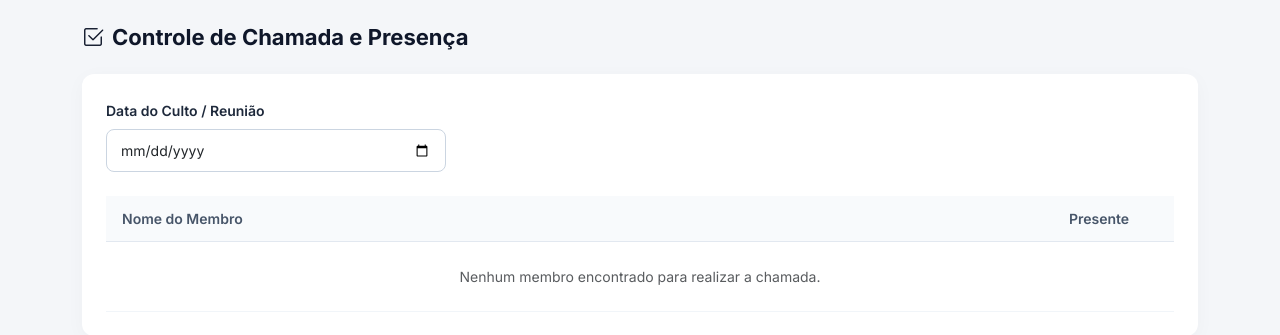
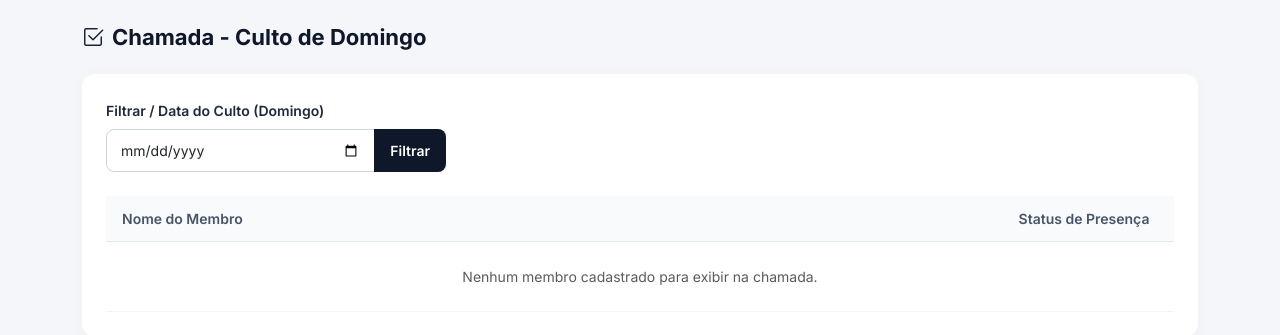
Before and after one commit to SimiTeste/church-presence, a Flask app: page /presence in a window 1280 px wide. Shown: the part 70-405 px from the top of the page. Run offline with Flask 3, Linux system fonts and the light colour scheme; a user stored in the database is signed in.

Commit message:
Restaura membros, filtros e dinamica de presenca e ausencia focada nos domingos

```diff
--- a/templates/presence.html
+++ b/templates/presence.html
@@ -139,27 +139,31 @@
 
         <!-- Cabeçalho da Página -->
         <div class="page-header">
-            <h1 class="page-title"><i class="bi bi-check2-square me-2"></i>Controle de Chamada e Presença</h1>
+            <h1 class="page-title"><i class="bi bi-check2-square me-2"></i>Chamada - Culto de Domingo</h1>
         </div>
 
         <!-- Bloco de Formulário / Lista de Chamada -->
         <div class="card-custom">
-            <form method="POST">
-
-                <!-- Filtros ou Seleção de Culto/Data se houver no seu backend -->
-                <div class="row mb-4 align-items-end">
-                    <div class="col-md-4 mb-3 mb-md-0">
-                        <label for="data_culto" class="form-label fw-semibold" style="font-size: 14px;">Data do Culto / Reunião</label>
-                        <input type="date" class="form-control" id="data_culto" name="data_culto" value="{{ data_atual or '' }}">
+            <form method="GET" action="{{ url_for('presence.index') }}" class="row mb-4 align-items-end">
+                <div class="col-md-4">
+                    <label for="data" class="form-label fw-semibold" style="font-size: 14px;">Filtrar / Data do Culto (Domingo)</label>
+                    <div class="input-group">
+                        <input type="date" class="form-control" id="data" name="data" value="{{ data_selecionada or '' }}">
+                        <button class="btn btn-dark-custom btn-custom" type="submit">Filtrar</button>
                     </div>
                 </div>
+            </form>
+
+            <form method="POST">
+                <!-- Mantém a data selecionada no POST para salvar no dia certo -->
+                <input type="hidden" name="data_culto" value="{{ data_selecionada or '' }}">
 
                 <div class="table-responsive">
                     <table class="table table-custom mb-0">
                         <thead>
                             <tr>
                                 <th>Nome do Membro</th>
-                                <th class="text-center" style="width: 150px;">Presente</th>
+                                <th class="text-center" style="width: 180px;">Status de Presença</th>
                             </tr>
                         </thead>
                         <tbody>
@@ -168,15 +172,19 @@
                                 <tr>
                                     <td class="fw-semibold text-dark">{{ member.nome }}</td>
                                     <td class="text-center">
-                                        <div class="form-check d-flex justify-content-center">
-                                            <input class="form-check-input" type="checkbox" name="presenca_{{ member.id }}" id="membro_{{ member.id }}" style="width: 20px; height: 20px; cursor: pointer;">
+                                        <div class="btn-group" role="group" aria-label="Presenca">
+                                            <input type="radio" class="btn-check" name="presenca_{{ member.id }}" id="presente_{{ member.id }}" value="presente" {{ 'checked' if presencas_dict.get(member.id) == 'presente' else '' }}>
+                                            <label class="btn btn-outline-success btn-sm btn-custom" for="presente_{{ member.id }}">Presente</label>
+
+                                            <input type="radio" class="btn-check" name="presenca_{{ member.id }}" id="ausente_{{ member.id }}" value="ausente" {{ 'checked' if presencas_dict.get(member.id) != 'presente' else '' }}>
+                                            <label class="btn btn-outline-danger btn-sm btn-custom" for="ausente_{{ member.id }}">Ausente</label>
                                         </div>
                                     </td>
                                 </tr>
                                 {% endfor %}
                             {% else %}
                                 <tr>
-                                    <td colspan="2" class="text-center text-muted py-4">Nenhum membro encontrado para realizar a chamada.</td>
+                                    <td colspan="2" class="text-center text-muted py-4">Nenhum membro cadastrado para exibir na chamada.</td>
                                 </tr>
                             {% endif %}
                         </tbody>
@@ -186,7 +194,7 @@
                 {% if members %}
                 <div class="d-flex justify-content-end mt-4">
                     <button type="submit" class="btn btn-dark-custom btn-custom">
-                        <i class="bi bi-check-lg me-1"></i> Salvar Chamada
+                        <i class="bi bi-check-lg me-1"></i> Salvar Chamada do Domingo
                     </button>
                 </div>
                 {% endif %}
```
